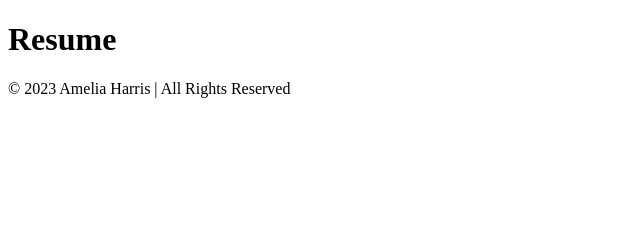
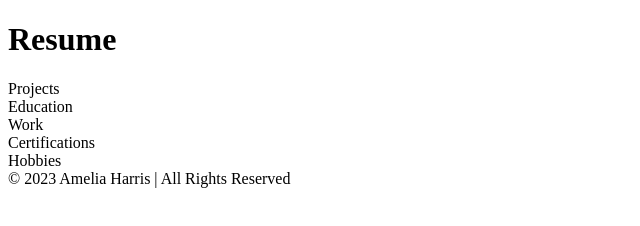
Before and after one commit to EmmyPrograms/EmmyPrograms.github.io, a plain HTML site: page resume.html in a window 1280 px wide. Shown: the whole page, without its empty margins (0-640 px from the left). Drawn offline with Linux system fonts and the light colour scheme.

Commit message:
feat: added description to sections and added section tags; also added structure with div and respective tags

```diff
--- a/resume.html
+++ b/resume.html
@@ -4,17 +4,33 @@
     <title>Resume</title>
   </head>
   <body>
-    <nav></nav>
+    <nav class="navbar">
+      <h1 class="logo"></h1>
+    </nav>
     <main>
-        <div>
-            <h1>Resume</h1>
-            <section class = "section"></section>
-            <section class = "section"></section>
-            <section class = "section"></section>
-            <section class = "section"></section>
-            <section class = "section"></section>
+      <div class="resume">
+        <div class="resume-header">
+          <h1>Resume</h1>
         </div>
+        <div class="resume-content">
+          <section class="section">
+            <div class="section-title">Projects</div>
+          </section>
+          <section class="section">
+            <div class="section-title">Education</div>
+          </section>
+          <section class="section">
+            <div class="section-title">Work</div>
+          </section>
+          <section class="section">
+            <div class="section-title">Certifications</div>
+          </section>
+          <section class="section">
+            <div class="section-title">Hobbies</div>
+          </section>
+        </div>
+      </div>
     </main>
-    <footer>© 2023 Amelia Harris | All Rights Reserved</footer>
+    <footer class="footer">© 2023 Amelia Harris | All Rights Reserved</footer>
   </body>
 </html>
```
